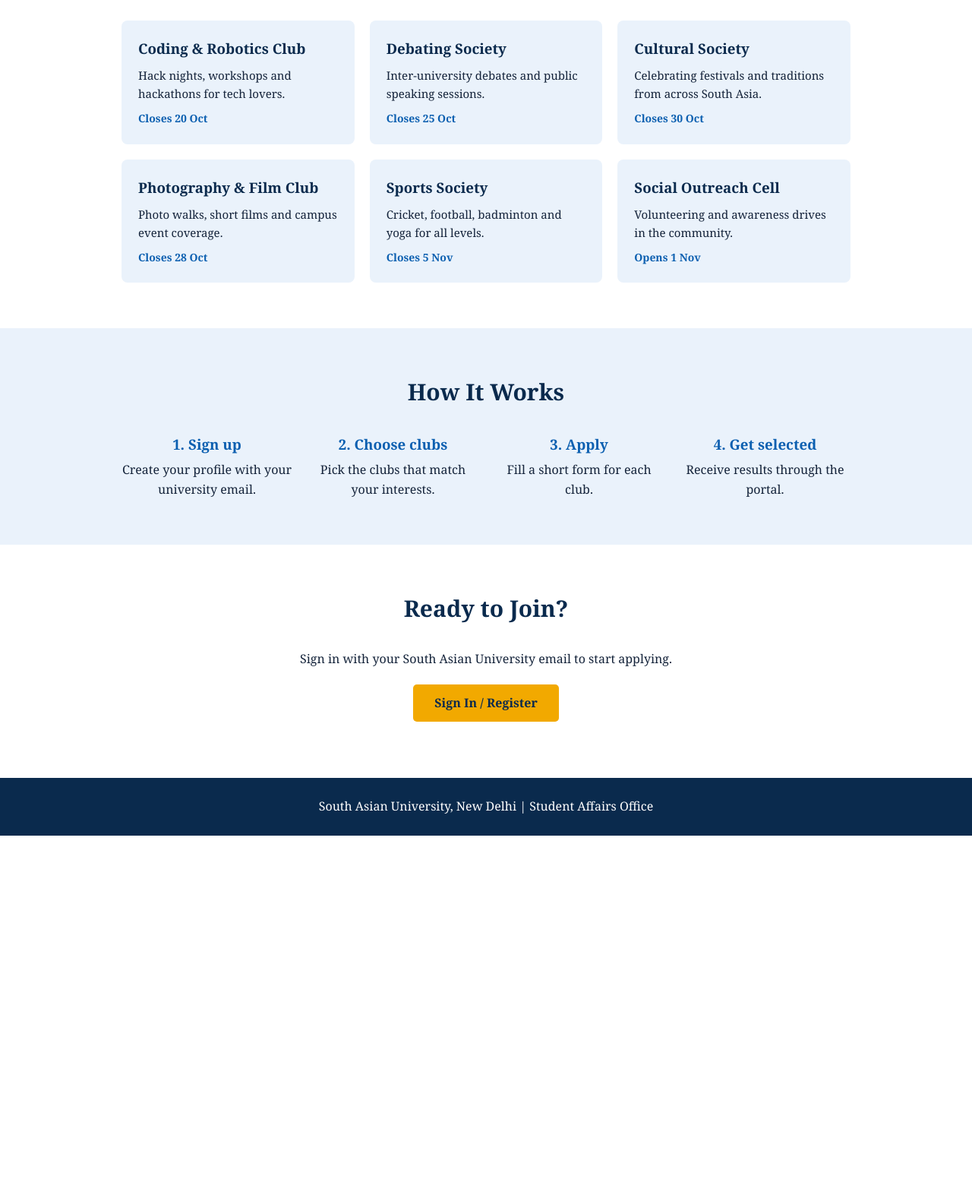
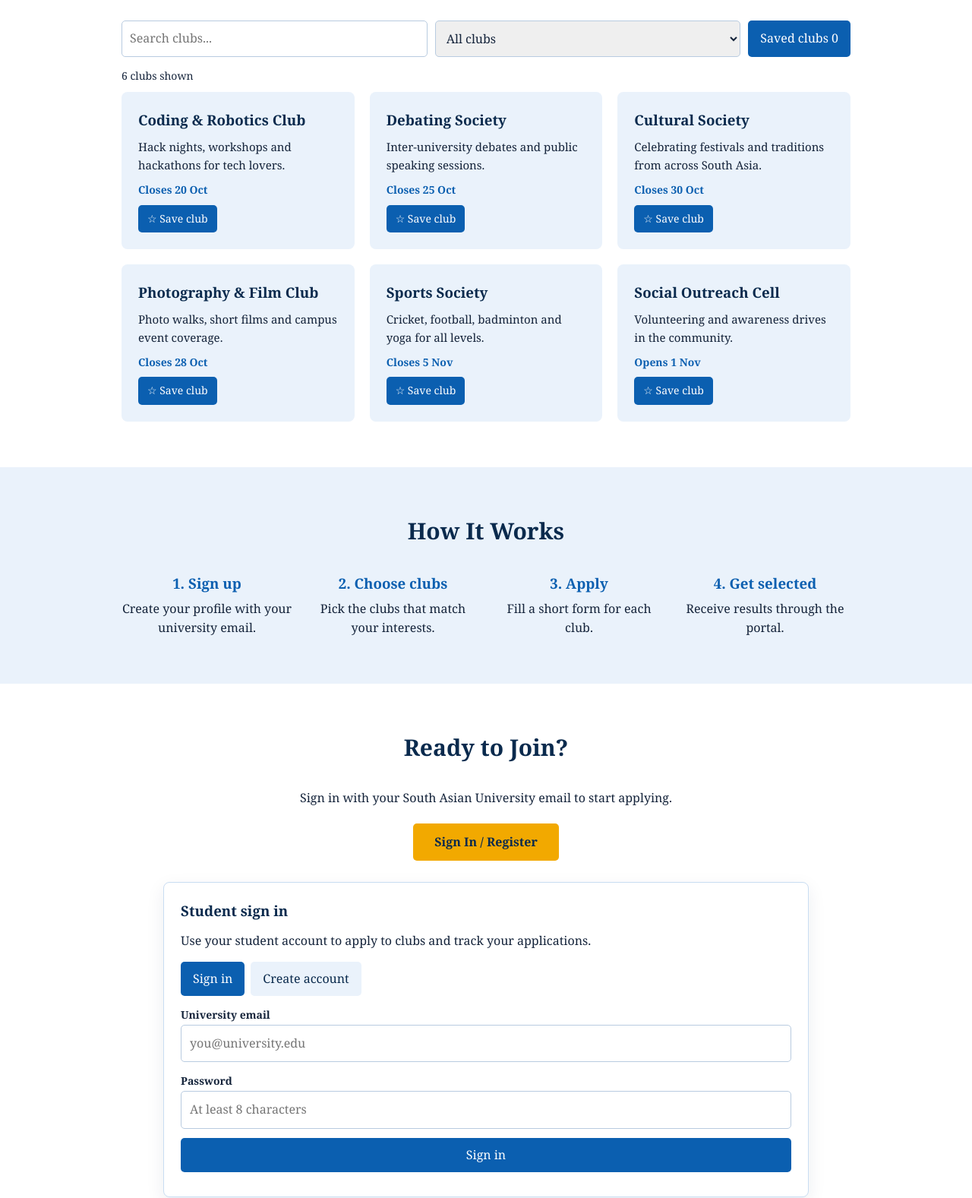
Before and after one commit to himanshuXD07/fwd073, a plain HTML site: page index.html in a window 1280 px wide. Shown: the part 561-2138 px from the top of the page at 76% size. Before the commit the page ends 1661 px from the top, so only its background shows below. Drawn offline with Linux system fonts and the light colour scheme.

Commit message:
Add files via upload

```diff
--- a/index.html
+++ b/index.html
@@ -31,36 +31,42 @@
 <section id="clubs">
   <div class="container">
     <h2>Clubs and Societies</h2>
+    <div class="club-tools">
+      <input id="clubSearch" type="search" placeholder="Search clubs..." aria-label="Search clubs">
+      <select id="clubCategory" aria-label="Filter clubs"><option value="all">All clubs</option><option value="tech">Technology</option><option value="arts">Arts & culture</option><option value="sports">Sports</option><option value="social">Social impact</option></select>
+      <button class="small-btn" id="showSaved" type="button">Saved clubs <span id="savedCount">0</span></button>
+    </div>
+    <p id="clubResultCount" class="portal-message" aria-live="polite"></p>
     <div class="cards" id="clubCards">
-      <div class="card">
+      <div class="card" data-category="tech">
         <h3>Coding & Robotics Club</h3>
         <p>Hack nights, workshops and hackathons for tech lovers.</p>
-        <div class="date">Closes 20 Oct</div>
+        <div class="date">Closes 20 Oct</div><button type="button" class="small-btn save-club">☆ Save club</button>
       </div>
-      <div class="card">
+      <div class="card" data-category="arts">
         <h3>Debating Society</h3>
         <p>Inter-university debates and public speaking sessions.</p>
-        <div class="date">Closes 25 Oct</div>
+        <div class="date">Closes 25 Oct</div><button type="button" class="small-btn save-club">☆ Save club</button>
       </div>
-      <div class="card">
+      <div class="card" data-category="arts">
         <h3>Cultural Society</h3>
         <p>Celebrating festivals and traditions from across South Asia.</p>
-        <div class="date">Closes 30 Oct</div>
+        <div class="date">Closes 30 Oct</div><button type="button" class="small-btn save-club">☆ Save club</button>
       </div>
-      <div class="card">
+      <div class="card" data-category="arts">
         <h3>Photography & Film Club</h3>
         <p>Photo walks, short films and campus event coverage.</p>
-        <div class="date">Closes 28 Oct</div>
+        <div class="date">Closes 28 Oct</div><button type="button" class="small-btn save-club">☆ Save club</button>
       </div>
-      <div class="card">
+      <div class="card" data-category="sports">
         <h3>Sports Society</h3>
         <p>Cricket, football, badminton and yoga for all levels.</p>
-        <div class="date">Closes 5 Nov</div>
+        <div class="date">Closes 5 Nov</div><button type="button" class="small-btn save-club">☆ Save club</button>
       </div>
-      <div class="card">
+      <div class="card" data-category="social">
         <h3>Social Outreach Cell</h3>
         <p>Volunteering and awareness drives in the community.</p>
-        <div class="date">Opens 1 Nov</div>
+        <div class="date">Opens 1 Nov</div><button type="button" class="small-btn save-club">☆ Save club</button>
       </div>
     </div>
   </div>
@@ -82,9 +88,9 @@
   <div class="container">
     <h2>Ready to Join?</h2>
     <p style="margin-bottom:20px;">Sign in with your South Asian University email to start applying.</p>
-    <details class="auth-disclosure">
-      <summary class="btn">Sign In / Register</summary>
-      <div class="portal-panel" id="authPanel" aria-live="polite">
+    <a class="btn" href="#" id="signInButton">Sign In / Register</a>
+    <p id="sessionMessage" style="margin-top:14px;"></p>
+    <div class="portal-panel" id="authPanel" aria-live="polite">
       <h3 id="authHeading">Student sign in</h3>
       <p style="margin-bottom:14px;">Use your student account to apply to clubs and track your applications.</p>
       <div class="portal-actions">
@@ -98,9 +104,7 @@
         <button type="submit" class="btn" id="authSubmit">Sign in</button>
       </form>
       <p id="authMessage" class="portal-message"></p>
-      </div>
-    </details>
-    <p id="sessionMessage" style="margin-top:14px;"></p>
+    </div>
     <div class="portal-panel" id="studentPanel" aria-live="polite">
       <h3 id="welcomeHeading">Your student dashboard</h3>
       <div class="portal-actions"><button type="button" class="small-btn" id="refreshApplications">Refresh applications</button><button type="button" class="small-btn secondary" id="logoutButton">Sign out</button></div>
@@ -127,5 +131,6 @@
   <p>South Asian University, New Delhi | Student Affairs Office</p>
 </footer>
 
+<script src="script.js"></script>
 </body>
 </html>
--- /dev/null
+++ b/script.js
@@ -0,0 +1,168 @@
+// Club directory enhancements: search/filter, saved clubs, and application tracker.
+(() => {
+  const cards = [...document.querySelectorAll('#clubCards .card')];
+  // Build the application dropdown from the club cards already on the page.
+  const clubSelect = document.getElementById('clubSelect');
+  if (clubSelect) {
+    clubSelect.replaceChildren(new Option('Choose a club', ''));
+    cards.forEach(card => {
+      const clubName = card.querySelector('h3')?.textContent.trim();
+      if (clubName) clubSelect.add(new Option(clubName, clubName));
+    });
+    if (!cards.length) {
+      clubSelect.replaceChildren(new Option('No clubs are currently listed', ''));
+      clubSelect.disabled = true;
+    }
+  }
+  const search = document.getElementById('clubSearch');
+  const category = document.getElementById('clubCategory');
+  const savedButton = document.getElementById('showSaved');
+  const savedCount = document.getElementById('savedCount');
+  const count = document.getElementById('clubResultCount');
+  const SAVED_KEY = 'campusPortalSavedClubs';
+  const APP_KEY = 'campusPortalDemoApplications';
+  let saved = new Set(JSON.parse(localStorage.getItem(SAVED_KEY) || '[]'));
+  let onlySaved = false;
+  const nameOf = card => card.querySelector('h3').textContent.trim();
+
+  function updateSavedButtons() {
+    cards.forEach(card => {
+      const button = card.querySelector('.save-club');
+      const isSaved = saved.has(nameOf(card));
+      button.textContent = isSaved ? '★ Saved' : '☆ Save club';
+      button.setAttribute('aria-pressed', String(isSaved));
+    });
+    savedCount.textContent = saved.size;
+  }
+  function filterCards() {
+    const q = search.value.trim().toLowerCase();
+    const type = category.value;
+    let shown = 0;
+    cards.forEach(card => {
+      const matches = nameOf(card).toLowerCase().includes(q) ||
+        card.querySelector('p').textContent.toLowerCase().includes(q);
+      const visible = matches && (type === 'all' || card.dataset.category === type) &&
+        (!onlySaved || saved.has(nameOf(card)));
+      card.hidden = !visible;
+      if (visible) shown++;
+    });
+    count.textContent = `${shown} club${shown === 1 ? '' : 's'} shown`;
+    savedButton.textContent = onlySaved ? 'Show all clubs' : `Saved clubs ${saved.size}`;
+  }
+  cards.forEach(card => card.querySelector('.save-club').addEventListener('click', () => {
+    const name = nameOf(card);
+    saved.has(name) ? saved.delete(name) : saved.add(name);
+    localStorage.setItem(SAVED_KEY, JSON.stringify([...saved]));
+    updateSavedButtons(); filterCards();
+  }));
+  search.addEventListener('input', filterCards);
+  category.addEventListener('change', filterCards);
+  savedButton.addEventListener('click', () => { onlySaved = !onlySaved; filterCards(); });
+  updateSavedButtons(); filterCards();
+
+  // Demo tracker stores applications in this browser; it is not a server submission.
+  const form = document.getElementById('applicationForm');
+  const list = document.getElementById('applicationList');
+  function renderApplications() {
+    const apps = JSON.parse(localStorage.getItem(APP_KEY) || '[]');
+    if (!apps.length) { list.innerHTML = '<p>No demo applications submitted yet.</p>'; return; }
+    list.replaceChildren();
+    apps.forEach(app => {
+      const item = document.createElement('div');
+      item.className = 'application-item';
+      const title = document.createElement('strong'); title.textContent = app.club;
+      const status = document.createElement('span'); status.className = 'status'; status.textContent = app.status;
+      const detail = document.createElement('p'); detail.textContent = `${app.course} · ${app.year} · Submitted ${app.date}`;
+      item.append(title, ' ', status, detail); list.append(item);
+    });
+  }
+  form.addEventListener('submit', event => {
+    event.preventDefault();
+    const club = document.getElementById('clubSelect').value;
+    if (!club) { document.getElementById('applicationMessage').textContent = 'Choose a club first.'; return; }
+    const apps = JSON.parse(localStorage.getItem(APP_KEY) || '[]');
+    if (apps.some(app => app.club === club)) {
+      document.getElementById('applicationMessage').textContent = 'You already have a demo application for this club.';
+      return;
+    }
+    apps.push({club, course: document.getElementById('studentCourse').value,
+      year: document.getElementById('studentYear').value, date: new Date().toLocaleDateString(),
+      status: 'Submitted (demo)'});
+    localStorage.setItem(APP_KEY, JSON.stringify(apps));
+    document.getElementById('applicationMessage').textContent = 'Demo application saved in this browser.';
+    renderApplications();
+  });
+  document.getElementById('refreshApplications')?.addEventListener('click', renderApplications);
+  renderApplications();
+})();
+
+// Demo sign-in/register flow (browser-local only; not production authentication).
+(() => {
+  const byId = id => document.getElementById(id);
+  const authPanel = byId('authPanel'), studentPanel = byId('studentPanel'), adminPanel = byId('adminPanel');
+  const authForm = byId('authForm');
+  if (!authForm) return;
+  const USERS_KEY = 'campusPortalDemoUsers';
+  const SESSION_KEY = 'campusPortalDemoSession';
+  let mode = 'login';
+  const users = () => JSON.parse(localStorage.getItem(USERS_KEY) || '{}');
+  const setMessage = message => { byId('authMessage').textContent = message; };
+  function showMode(next) {
+    mode = next;
+    const registering = mode === 'register';
+    byId('authHeading').textContent = registering ? 'Create student account' : 'Student sign in';
+    byId('nameField').classList.toggle('portal-hidden', !registering);
+    byId('fullName').required = registering;
+    byId('password').autocomplete = registering ? 'new-password' : 'current-password';
+    byId('authSubmit').textContent = registering ? 'Create account' : 'Sign in';
+    byId('showLogin').classList.toggle('secondary', registering);
+    byId('showRegister').classList.toggle('secondary', !registering);
+    setMessage('');
+  }
+  function renderSession() {
+    const email = localStorage.getItem(SESSION_KEY);
+    const signedIn = !!email && !!users()[email];
+    authPanel.classList.toggle('visible', !signedIn);
+    studentPanel.classList.toggle('visible', signedIn);
+    if (adminPanel) adminPanel.classList.remove('visible');
+    byId('sessionMessage').textContent = signedIn ? `Signed in as ${email}` : '';
+    byId('navAuth').textContent = signedIn ? 'My dashboard' : 'Sign in';
+    if (signedIn) byId('welcomeHeading').textContent = `Welcome, ${users()[email].name}`;
+  }
+  byId('signInButton').addEventListener('click', event => {
+    event.preventDefault();
+    const signedIn = !!localStorage.getItem(SESSION_KEY);
+    if (signedIn) studentPanel.scrollIntoView({behavior:'smooth', block:'start'});
+    else { authPanel.classList.add('visible'); showMode('login'); authPanel.scrollIntoView({behavior:'smooth', block:'center'}); }
+  });
+  byId('navAuth').addEventListener('click', event => {
+    if (!localStorage.getItem(SESSION_KEY)) {
+      event.preventDefault(); authPanel.classList.add('visible'); showMode('login');
+    }
+  });
+  byId('showLogin').addEventListener('click', () => showMode('login'));
+  byId('showRegister').addEventListener('click', () => showMode('register'));
+  authForm.addEventListener('submit', event => {
+    event.preventDefault();
+    const email = byId('email').value.trim().toLowerCase();
+    const password = byId('password').value;
+    const store = users();
+    if (mode === 'register') {
+      const name = byId('fullName').value.trim();
+      if (!name) return setMessage('Enter your full name.');
+      if (store[email]) return setMessage('An account with this email already exists. Sign in instead.');
+      store[email] = {name, password};
+      localStorage.setItem(USERS_KEY, JSON.stringify(store));
+      localStorage.setItem(SESSION_KEY, email);
+      authForm.reset(); renderSession();
+    } else {
+      if (!store[email] || store[email].password !== password) return setMessage('Email or password is incorrect.');
+      localStorage.setItem(SESSION_KEY, email);
+      authForm.reset(); renderSession();
+    }
+  });
+  function signOut() { localStorage.removeItem(SESSION_KEY); renderSession(); showMode('login'); }
+  byId('logoutButton')?.addEventListener('click', signOut);
+  byId('adminLogout')?.addEventListener('click', signOut);
+  showMode('login'); renderSession();
+})();
--- a/style.css
+++ b/style.css
@@ -74,10 +74,7 @@
     .hero h1 { font-size: 30px; }
   }
 
-
-/* CSS-only sign-in disclosure: opens the sign-in panel below the button. */
-.auth-disclosure { margin: 0 auto; max-width: 850px; }
-.auth-disclosure > summary { cursor: pointer; list-style: none; }
-.auth-disclosure > summary::-webkit-details-marker { display: none; }
-.auth-disclosure[open] > .portal-panel { display: block; }
-.auth-disclosure[open] > summary { border-radius: 5px 5px 0 0; }
+.club-tools{display:flex;gap:10px;flex-wrap:wrap;margin:0 0 14px}
+.club-tools input,.club-tools select{flex:1;min-width:180px;padding:10px;border:1px solid #b8cbe0;border-radius:5px;font:inherit;color:#14233a}
+.save-club{margin-top:8px;font-size:14px!important;padding:7px 12px!important}
+.card[hidden]{display:none}
```
